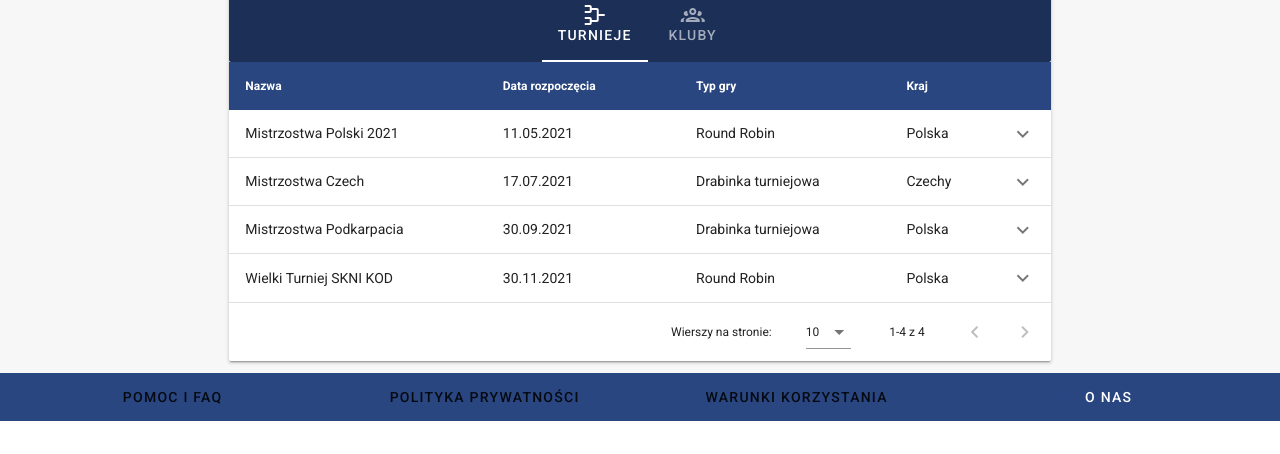
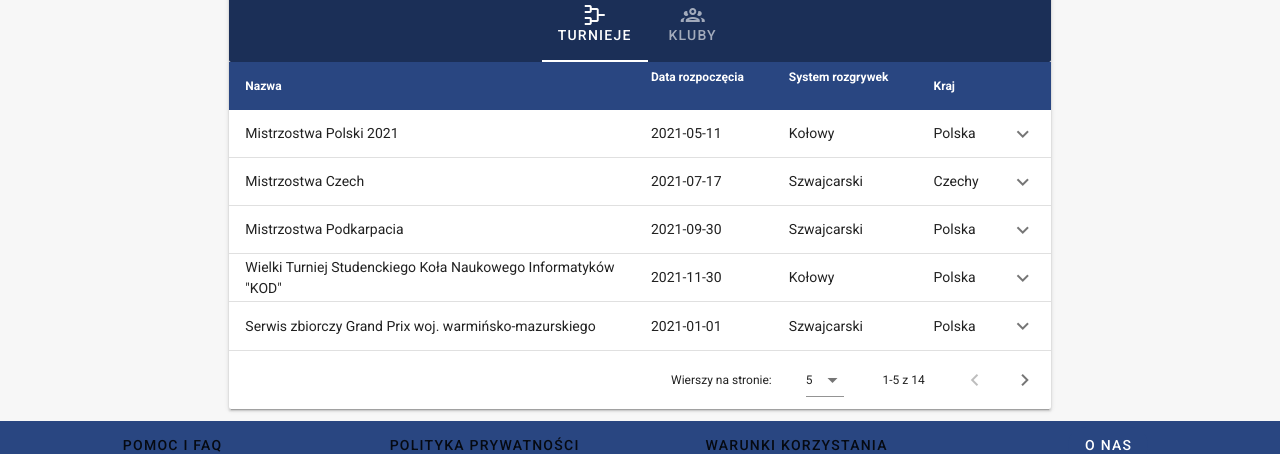
Before and after one commit to skni-kod/TournamentAppFrontend, a Vue app: page / in a window 1280 px wide. Shown: the part 436-890 px from the top of the page. Before the commit the page ends 857 px from the top, so only its background shows below. Built offline with nearby package versions, Linux system fonts and the light colour scheme.

Commit message:
Kluby i Turnieje
Uzupełnienie danych.

```diff
--- a/src/views/Gallery.vue
+++ b/src/views/Gallery.vue
@@ -35,7 +35,6 @@ export default {
       index: null,
     };
   },
-
   components: {
     gallery: VueGallery,
   },
--- a/src/views/HomeTabs.vue
+++ b/src/views/HomeTabs.vue
@@ -22,7 +22,7 @@
           item-key="name"
           show-expand
           single-expand
-          :items-per-page="10"
+          :items-per-page="5"
           class="elevation-1 rounded-sm"
         >
           <template v-slot:expanded-item="{ headers, item }">
@@ -31,10 +31,12 @@
                 <v-col class="my-auto">
                   {{ item.info }}
                 </v-col>
-                <v-col cols="auto" class="my-auto" v-if="itemtab.tab === 'Turnieje'">
-                  <v-btn :to="path"
-                    >Więcej o Turnieju</v-btn
-                  >
+                <v-col
+                  cols="auto"
+                  class="my-auto"
+                  v-if="itemtab.tab === 'Turnieje'"
+                >
+                  <v-btn :to="path">Więcej o Turnieju</v-btn>
                 </v-col>
               </v-row>
             </td>
@@ -71,7 +73,11 @@ export default class HomeTabs extends Vue {
               value: 'date',
               class: 'primary white--text',
             },
-            { text: 'Typ gry', value: 'type', class: 'primary white--text' },
+            {
+              text: 'System rozgrywek',
+              value: 'type',
+              class: 'primary white--text',
+            },
             { text: 'Kraj', value: 'country', class: 'primary white--text' },
             {
               text: '',
@@ -82,29 +88,102 @@ export default class HomeTabs extends Vue {
           positions: [
             {
               name: 'Mistrzostwa Polski 2021',
-              date: '11.05.2021',
-              type: 'Round Robin',
+              date: '2021-05-11',
+              type: 'Kołowy',
               country: 'Polska',
               info: '',
             },
             {
               name: 'Mistrzostwa Czech',
-              date: '17.07.2021',
-              type: 'Drabinka turniejowa',
+              date: '2021-07-17',
+              type: 'Szwajcarski',
               country: 'Czechy',
               info: '',
             },
             {
               name: 'Mistrzostwa Podkarpacia',
-              date: '30.09.2021',
-              type: 'Drabinka turniejowa',
+              date: '2021-09-30',
+              type: 'Szwajcarski',
               country: 'Polska',
               info: '',
             },
             {
-              name: 'Wielki Turniej SKNI KOD',
-              date: '30.11.2021',
-              type: 'Round Robin',
+              name: 'Wielki Turniej Studenckiego Koła Naukowego Informatyków "KOD"',
+              date: '2021-11-30',
+              type: 'Kołowy',
+              country: 'Polska',
+              info: '',
+            },
+            {
+              name: 'Serwis zbiorczy Grand Prix woj. warmińsko-mazurskiego',
+              date: '2021-01-01',
+              type: 'Szwajcarski',
+              country: 'Polska',
+              info: '',
+            },
+            {
+              name:
+                'Całoroczne Szkolenie dla Rodziców i Nauczycieli Każdy Wtorek po 18:00',
+              date: '2021-02-02',
+              type: 'Szwajcarski',
+              country: 'Polska',
+              info: '',
+            },
+            {
+              name: 'IV Dolnośląska Liga Szachowa 2020/2021 - okręg wrocławski',
+              date: '2021-03-14',
+              type: 'Kołowy',
+              country: 'Polska',
+              info: '',
+            },
+            {
+              name: '242nd YMCA Spring 2021-C',
+              date: '2021-04-13',
+              type: 'Kołowy',
+              country: 'Polska',
+              info: '',
+            },
+            {
+              name: 'III Puchar UKS MDK Gdynia',
+              date: '2021-05-22',
+              type: 'Szwajcarski',
+              country: 'Polska',
+              info: '',
+            },
+            {
+              name: 'Liga Wojewódzka Seniorów Warmińsko-Mazurskie',
+              date: '2021-05-30',
+              type: 'Kołowy',
+              country: 'Polska',
+              info: '',
+            },
+            {
+              name: 'Lista rankingowa PK CZERWIEC 2021',
+              date: '2021-06-01',
+              type: 'Szwajcarski',
+              country: 'Polska',
+              info: '',
+            },
+            {
+              name: 'XX JUBILEUSZOWE MISTRZOSTWA POLSKI SŁUŻB MUNDUROWYCH',
+              date: '2021-06-01',
+              type: 'Szwajcarski',
+              country: 'Polska',
+              info: '',
+            },
+            {
+              name:
+                'Międzynarodowe Mistrzostwa Małopolski Seniorów i Juniorów - Grupa E',
+              date: '2021-06-03',
+              type: 'Szwajcarski',
+              country: 'Polska',
+              info: '',
+            },
+            {
+              name:
+                'Indywidualne Mistrzostwa Śląska Juniorów w Szachach Klasycznych',
+              date: '2021-06-04',
+              type: 'Szwajcarski',
               country: 'Polska',
               info: '',
             },
@@ -130,17 +209,80 @@ export default class HomeTabs extends Vue {
             {
               name: 'Klub Szachowy „Polonia” Warszawa',
               country: 'Polska',
-              info: 'Klub Szachowy „Polonia” powstał w 2005 roku, 2 lata później zarejestrowano go w Polskim Związku Szachowym. Jego siedziba znajduje się przy ul. Konwiktorskiej 6. Zawodnicy tego klubu w znacznej mierze wywodzą się z KS „Polonia” Warszawa. Nie był on w stanie zapewnić odpowiedniego rozwoju szachistom z uwagi na problemy finansowe.\r\n\r\nObecnie Klub Szachowy „Polonia” Warszawa wspiera aktywnie młodych szachistów. Organizuje szkółkę szachową dla dzieci i młodzieży.',
+              info:
+                'Klub Szachowy „Polonia” powstał w 2005 roku, 2 lata później zarejestrowano go w Polskim Związku Szachowym. Jego siedziba znajduje się przy ul. Konwiktorskiej 6. Zawodnicy tego klubu w znacznej mierze wywodzą się z KS „Polonia” Warszawa. Nie był on w stanie zapewnić odpowiedniego rozwoju szachistom z uwagi na problemy finansowe.\r\n\r\nObecnie Klub Szachowy „Polonia” Warszawa wspiera aktywnie młodych szachistów. Organizuje szkółkę szachową dla dzieci i młodzieży.',
             },
             {
               name: 'Klub Szachowy „Stilon” Gorzów Wielkopolski',
               country: 'Polska',
-              info: 'Klub Szachowy „Stilon” powstał w 1952 roku w Gorzowie Wielkopolskim. Na początku jego działalność koncentrowała się wokół amatorskiego grania w szachy, po kilku latach to się zmieniło. Członkowie klubu zaczęli odnosić sukcesy, awansowali do ligi okręgowej i międzywojewódzkiej. Wśród wybitnych szachistów należących do Stilonu wyróżnia się Roberta Kuczyńskiego, Igora Chenkina, Barbarę Kaczorowską, Pawła Jaracza, Romana Sokołowskiego czy Józefa Goldberga.',
+              info:
+                'Klub Szachowy „Stilon” powstał w 1952 roku w Gorzowie Wielkopolskim. Na początku jego działalność koncentrowała się wokół amatorskiego grania w szachy, po kilku latach to się zmieniło. Członkowie klubu zaczęli odnosić sukcesy, awansowali do ligi okręgowej i międzywojewódzkiej. Wśród wybitnych szachistów należących do Stilonu wyróżnia się Roberta Kuczyńskiego, Igora Chenkina, Barbarę Kaczorowską, Pawła Jaracza, Romana Sokołowskiego czy Józefa Goldberga.',
             },
             {
               name: 'Klub Szachowy „Hetman” Katowice',
               country: 'Polska',
-              info: 'Klub Szachowy „Hetman” powstał w 1975 roku. Początkowo istniał jako sekcja szachowa w szopienickim Domu Kultury. Do jego powstania przyczynili się miłośnicy szachów, tj. Henryk Ciesielski, Alojzy Kaczmarczyk, Krystian Klimczok i Piotr Ottenburger. Klub ten odnosi sukcesy od 1976 roku, kiedy zdobył mistrzostwo klasy „A”. W ostatnich latach zawodnicy wielokrotnie zajmowali I miejsce w Drużynowych Mistrzostwach Polski. Tak było w roku 2015, 2016, 2017 czy 2018.',
+              info:
+                'Klub Szachowy „Hetman” powstał w 1975 roku. Początkowo istniał jako sekcja szachowa w szopienickim Domu Kultury. Do jego powstania przyczynili się miłośnicy szachów, tj. Henryk Ciesielski, Alojzy Kaczmarczyk, Krystian Klimczok i Piotr Ottenburger. Klub ten odnosi sukcesy od 1976 roku, kiedy zdobył mistrzostwo klasy „A”. W ostatnich latach zawodnicy wielokrotnie zajmowali I miejsce w Drużynowych Mistrzostwach Polski. Tak było w roku 2015, 2016, 2017 czy 2018.',
+            },
+            {
+              name: 'Krakowski Klub Szachistów 1893',
+              country: 'Polska',
+              info:
+                'Jest to zdecydowanie jeden z najstarszych klubów szachowych nie tylko w Krakowie, ale i w Polsce. Długa historia klubu sprawia, że ma duże doświadczenie, które zdobyte zostały w licznych rozgrywkach przez zawodników. Prowadzona jest szkoła szachowa, gdzie wsparcia udzielają trenerzy. Klub może pochwalić się licznymi sukcesami w występach ligowych i turniejach. Siedzibę można znaleźć na ul. Prądnickiej 43.',
+            },
+            {
+              name: 'UKS MDK Gdynia',
+              country: 'Polska',
+              info:
+                'W przypadku Klubu Szachowego z Gdyni także mamy do czynienia z inicjatywą uczniowską. Został on założony w 2012 roku przez grupę rodziców i nauczycieli, w celu spopularyzowania tego sportu. Głównym celem było wykorzystanie gry w ramach wychowawczych dzieci i młodzieży i kształtowaniu w nich pożądanych cech, przydatnych w dorosłym życiu.',
+            },
+            {
+              name: 'MUKS Stoczek – sekcja szachowa',
+              country: 'Polska',
+              info:
+                'Jest to klub, który z powodzeniem działa już od 1995 roku, kiedy został uchwalony na zebraniu założycielskim. Znajduje się on przy szkole Podstawowej nr 45 w Białymstoku, a funkcjonująca przy nim sekcja szachowa posiada klubową licencję Polskiego Związku Szachowego, dzięki czemu każdy z uczestników ma prawo do udziału w turniejach organizowanych przez związek.',
+            },
+            {
+              name: 'OKS Hutnik Szczecin',
+              country: 'Polska',
+              info:
+                'W latach 1947-1948 na terenie Stołczyna działał Zakładowy Klub Sportowy „Hutnik”. Po reorganizacji sportu w 1949 roku przy Hucie na Stołczynie powstało Koło Sportowe „Stal Huta”, należące do Zrzeszenia Sportowego „Stal”. W 1969 roku nazwa została zmieniona na Hutniczy Klub Sportowy „HUTNIK”. W sierpniu 2009 roku Walne Zgromadzenie Członków Klubu zmieniło nazwę na Osiedlowy Klub Sportowy Hutnik Szczecin.',
+            },
+            {
+              name: 'Poznańska Akademia Szachowa',
+              country: 'Polska',
+              info:
+                'W Poznaniu działa również Akademia Szachowa, która prowadzi zajęcia zarówno dla dzieci, jak i dorosłych w grupach początkujących i zaawansowanych. Dodatkowo Akademia organizuje warsztaty szachowe dla dzieci, a nawet półkolonie szachowe. Zajęcia prowadzone są tam w grupach, bądź indywidualnie przez międzynarodowego mistrza Dominika Pędzicha, który w 1992 był reprezentantem Polski na Olimpiadzie w Manili. Dzięki czemu dzieci mogą uczyć się tam pod okiem prawdziwego profesjonalisty. Ponadto Akademia Szachowa w Poznaniu organizuje zajęcia dla dzieci w szkołach, nie tylko na terenie Poznania, ale również okolicznych miast.',
+            },
+            {
+              name: 'Lubelski Klub Szachowy',
+              country: 'Polska',
+              info:
+                'Lubelski Klub Szachowy znajduje się przy ul. Biernata z Lublina 20/3. Został on zarejestrowany we wrześniu 2012 roku, a jego prezesem jest Zbigniew Pyda. Na stronie klubu znaleźć można szereg informacji o zbliżających się turniejach w Lublinie i w województwie. Oprócz tego Lubelski Klub Szachowy może zorganizować szkolenia i warsztaty z grania w szachy, np. w szkołach. Zapewniona jest przy tym obsługa sędziowska. Klub oferuje również lekcje indywidualne i grupowe prowadzone przez doświadczonych instruktorów i zawodników.',
+            },
+            {
+              name: 'UKS Korona Gdańsk',
+              country: 'Polska',
+              info:
+                'Jednym bardziej znanych miejsc jest Uczniowski Klub Sportowy „Korona” Gdańsk, gdzie młodzi szachiści mogą stawiać swoje pierwsze kroki w tej „królewskiej grze”, a także szlifować swoje umiejętności pod okiem doświadczonych trenerów. Uczestnicy zajęć mają szansę nie tylko spędzić ciekawie czas poza lekcjami, ale też w przypadku tych najlepszych, wziąć udział z licznie organizowanych turniejach miejskich, ogólnopolskich, jak i międzynarodowych. Ten klub szachowy można znaleźć przy ul. Zielony Trójkąt 1 w Gdańsku.',
+            },
+            {
+              name: 'Klub Szachowy „Pod Wieżą”',
+              country: 'Polska',
+              info:
+                'Ten klub znajduje się przy ul. Dunikowskiego 6A. Tak jak i wyżej opisane kluby, również i ten zarejestrowany jest w Zachodniopomorskim Związku Szachowym. Celem klubu, czy też jego misją, jest tworzenie dogodnych warunków do umysłowej i ruchowej rekreacji, szczególnie tej zapewniającej rozwój intelektualny, jaką są szachy, oraz upowszechnianie tej formy spędzania czasu. Oferta skierowana jest do wszystkich – dzieci i młodzieży, studentów, ale także dorosłych, nie wyłączając osób starszych.',
+            },
+            {
+              name: 'Akademia Szachowa Gambit',
+              country: 'Polska',
+              info:
+                'Jest to szkoła, której podstawowym zadaniem jest szkolenie młodych szachistów, jednak oprócz trenowania mistrzów, ma także inne ważne cele, w tym krzewienie walorów edukacyjnych, wychowawczych i społecznych. Przede wszystkim jednak istotne jest popularyzowanie szachów i dążenie do mistrzostwa w tej królewskiej rozgrywce. Akademia skupia się na szkoleniu dzieci w wieku przedszkolnym, szkolnym, a także młodzieży oraz dorosłych. Tym samym swoje miejsce może znaleźć tam każdy. Organizowane są także turnieje, zarówno wewnątrz klubu, jak i mistrzostwa na szczeblu powiatowym. Adres: ul. Dzielna 19.',
+            },
+            {
+              name: 'UKS Gedanensis Gdańsk',
+              country: 'Polska',
+              info:
+                'Jest to Uczniowski Klub Sportowy, który powstał w celu krzewienia kultury fizycznej wśród dzieci i młodzieży szkolnej, w tym także naukę gry w szachy, pod okiem doświadczonych graczy. Sekcja szachowa bierze udział w organizowanych okresowo turniejach szachowych. Siedziba klubu mieści się przy ul. Dworskiej 34, jednak zajęcia szachowe mogą odbywać się również w Szkole Podstawowej w Kowale pod Gdańskiem.',
             },
           ],
         },
```
